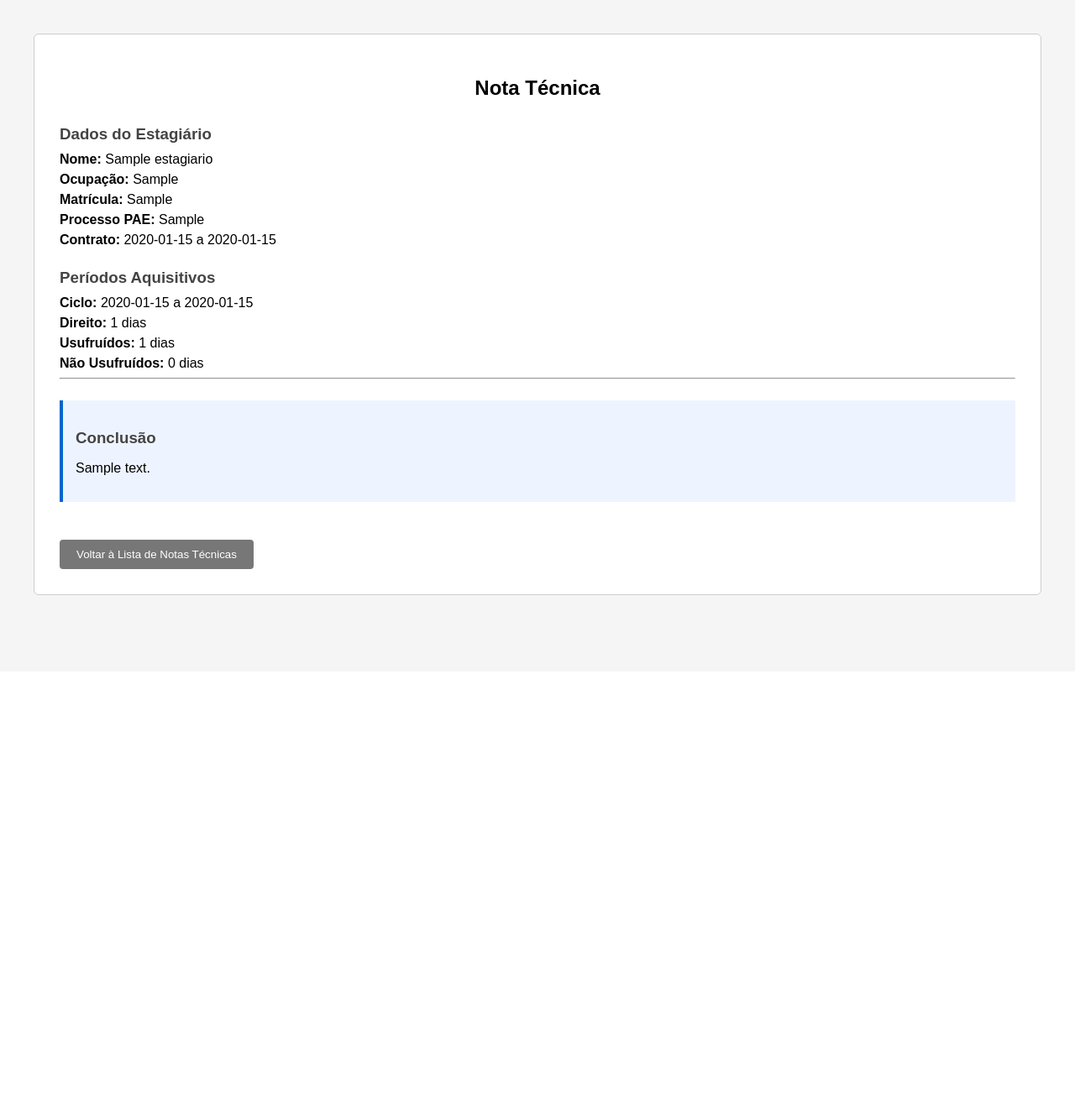
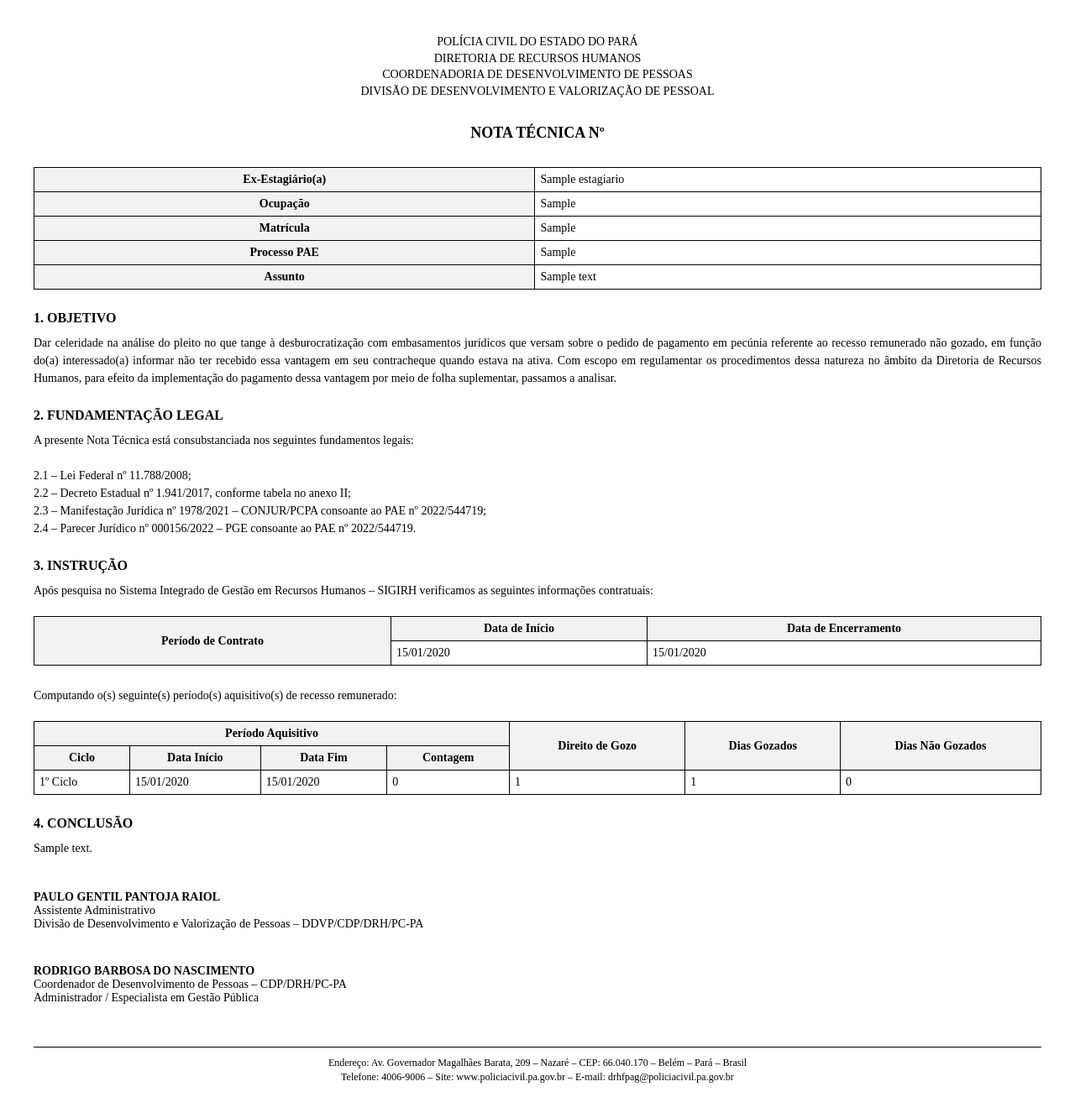
Before and after one commit to ljspinelli/nota-tecnica-fastapi, a FastAPI app: page /nota-tecnica/1/visualizar in a window 1280 px wide. Shown: the whole page at 84% size. Before the commit the page ends 709 px from the top, so only its background shows below. Run offline with FastAPI, Linux system fonts and the light colour scheme; tables that the repository leaves empty hold one stand-in row (values such as "Sample post").

Commit message:
Refactor nota_final.html for improved layout and style
Updated the styling and structure of the nota_final.html template, including changes to fonts, colors, and layout elements. Added institutional header and modified sections for better clarity and organization.

```diff
--- a/app/templates/nota_final.html
+++ b/app/templates/nota_final.html
@@ -6,117 +6,236 @@
 
     <style>
         body {
-            font-family: Arial, sans-serif;
+            font-family: "Times New Roman", serif;
             margin: 40px;
-            background-color: #f5f5f5;
+            background-color: #ffffff;
+            color: #000;
         }
 
-        .container {
-            background: #fff;
-            padding: 30px;
-            border: 1px solid #ccc;
-            border-radius: 6px;
+        .cabecalho {
+            text-align: center;
+            font-size: 14px;
+            line-height: 1.4;
+            margin-bottom: 30px;
         }
 
         h2 {
             text-align: center;
+            margin-top: 10px;
             margin-bottom: 30px;
+            font-size: 18px;
+            text-transform: uppercase;
         }
 
-        .secao {
+        table {
+            width: 100%;
+            border-collapse: collapse;
             margin-bottom: 25px;
+            font-size: 14px;
         }
 
-        .secao h3 {
-            margin-bottom: 10px;
-            color: #444;
+        table th, table td {
+            border: 1px solid #000;
+            padding: 6px;
         }
 
-        .linha {
-            margin-bottom: 6px;
+        table th {
+            background-color: #f2f2f2;
+            text-align: center;
         }
 
-        .label {
+        .secao-titulo {
             font-weight: bold;
+            margin-top: 25px;
+            margin-bottom: 10px;
+            font-size: 16px;
         }
 
-        .conclusao {
-            margin-top: 20px;
-            padding: 15px;
-            background: #eef4ff;
-            border-left: 4px solid #0066cc;
+        .texto {
+            text-align: justify;
+            font-size: 14px;
+            line-height: 1.5;
+            margin-bottom: 20px;
         }
 
-        .btn-voltar {
-            margin-top: 20px;
-            padding: 10px 20px;
-            background-color: #777;
-            color: white;
-            border: none;
-            cursor: pointer;
-            border-radius: 4px;
+        .assinaturas {
+            margin-top: 40px;
+            font-size: 14px;
         }
 
-        .btn-voltar:hover {
-            background-color: #555;
+        .assinatura-bloco {
+            margin-bottom: 40px;
+        }
+
+        .assinatura-nome {
+            font-weight: bold;
+            text-transform: uppercase;
+        }
+
+        .rodape {
+            margin-top: 50px;
+            text-align: center;
+            font-size: 12px;
+            line-height: 1.4;
+            border-top: 1px solid #000;
+            padding-top: 10px;
         }
     </style>
 </head>
 <body>
 
-<div class="container">
-
-    <h2>Nota Técnica<br>{{ nota.numero_nota }}</h2>
-
 <!-- ============================
-         DADOS DO ESTAGIÁRIO
+     CABEÇALHO INSTITUCIONAL
 ============================ -->
-    <div class="secao">
-        <h3>Dados do Estagiário</h3>
-
-        <div class="linha"><span class="label">Nome:</span> {{ est.nome }}</div>
-        <div class="linha"><span class="label">Ocupação:</span> {{ est.ocupacao }}</div>
-        <div class="linha"><span class="label">Matrícula:</span> {{ est.matricula }}</div>
-        <div class="linha"><span class="label">Processo PAE:</span> {{ est.processo_pae }}</div>
-        <div class="linha"><span class="label">Contrato:</span> {{ est.data_inicio_contrato }} a {{ est.data_fim_contrato }}</div>
+<div class="cabecalho">
+    <div>POLÍCIA CIVIL DO ESTADO DO PARÁ</div>
+    <div>DIRETORIA DE RECURSOS HUMANOS</div>
+    <div>COORDENADORIA DE DESENVOLVIMENTO DE PESSOAS</div>
+    <div>DIVISÃO DE DESENVOLVIMENTO E VALORIZAÇÃO DE PESSOAL</div>
 </div>
 
 <!-- ============================
-         CICLOS
+     TÍTULO E NUMERAÇÃO
 ============================ -->
-    <div class="secao">
-        <h3>Períodos Aquisitivos</h3>
+<h2>NOTA TÉCNICA Nº {{ nota.numero_nota }}</h2>
+
+<!-- ============================
+     TABELA DE IDENTIFICAÇÃO
+============================ -->
+<table>
+    <tr>
+        <th>Ex-Estagiário(a)</th>
+        <td>{{ est.nome }}</td>
+    </tr>
+    <tr>
+        <th>Ocupação</th>
+        <td>{{ est.ocupacao }}</td>
+    </tr>
+    <tr>
+        <th>Matrícula</th>
+        <td>{{ est.matricula }}</td>
+    </tr>
+    <tr>
+        <th>Processo PAE</th>
+        <td>{{ est.processo_pae }}</td>
+    </tr>
+    <tr>
+        <th>Assunto</th>
+        <td>{{ nota.texto_conclusao.split('.')[0] }}</td>
+    </tr>
+</table>
+
+<!-- ============================
+     OBJETIVO
+============================ -->
+<div class="secao-titulo">1. OBJETIVO</div>
+
+<div class="texto">
+Dar celeridade na análise do pleito no que tange à desburocratização com embasamentos jurídicos que versam sobre o pedido de pagamento em pecúnia referente ao recesso remunerado não gozado, em função do(a) interessado(a) informar não ter recebido essa vantagem em seu contracheque quando estava na ativa. Com escopo em regulamentar os procedimentos dessa natureza no âmbito da Diretoria de Recursos Humanos, para efeito da implementação do pagamento dessa vantagem por meio de folha suplementar, passamos a analisar.
+</div>
+
+<!-- ============================
+     FUNDAMENTAÇÃO LEGAL
+============================ -->
+<div class="secao-titulo">2. FUNDAMENTAÇÃO LEGAL</div>
+
+<div class="texto">
+A presente Nota Técnica está consubstanciada nos seguintes fundamentos legais:
+<br><br>
+2.1 – Lei Federal nº 11.788/2008;<br>
+2.2 – Decreto Estadual nº 1.941/2017, conforme tabela no anexo II;<br>
+2.3 – Manifestação Jurídica nº 1978/2021 – CONJUR/PCPA consoante ao PAE nº 2022/544719;<br>
+2.4 – Parecer Jurídico nº 000156/2022 – PGE consoante ao PAE nº 2022/544719.
+</div>
+
+<!-- ============================
+     INSTRUÇÃO
+============================ -->
+<div class="secao-titulo">3. INSTRUÇÃO</div>
+
+<div class="texto">
+Após pesquisa no Sistema Integrado de Gestão em Recursos Humanos – SIGIRH verificamos as seguintes informações contratuais:
+</div>
+
+<!-- Tabela do período de contrato -->
+<table>
+    <tr>
+        <th rowspan="2">Período de Contrato</th>
+        <th>Data de Início</th>
+        <th>Data de Encerramento</th>
+    </tr>
+    <tr>
+        <td>{{ est.data_inicio_contrato.strftime("%d/%m/%Y") }}</td>
+        <td>{{ est.data_fim_contrato.strftime("%d/%m/%Y") }}</td>
+    </tr>
+</table>
+
+<div class="texto">
+Computando o(s) seguinte(s) período(s) aquisitivo(s) de recesso remunerado:
+</div>
+
+<!-- Tabela dos ciclos -->
+<table>
+    <tr>
+        <th colspan="4">Período Aquisitivo</th>
+        <th rowspan="2">Direito de Gozo</th>
+        <th rowspan="2">Dias Gozados</th>
+        <th rowspan="2">Dias Não Gozados</th>
+    </tr>
+    <tr>
+        <th>Ciclo</th>
+        <th>Data Início</th>
+        <th>Data Fim</th>
+        <th>Contagem</th>
+    </tr>
 
     {% for c in ciclos %}
-            <div class="linha">
-                <span class="label">Ciclo:</span>
-                {{ c.data_inicio }} a {{ c.data_fim }}
-            </div>
-            <div class="linha">
-                <span class="label">Direito:</span> {{ c.dias_direito }} dias
-            </div>
-            <div class="linha">
-                <span class="label">Usufruídos:</span> {{ c.dias_gozados }} dias
-            </div>
-            <div class="linha">
-                <span class="label">Não Usufruídos:</span> {{ c.dias_direito - c.dias_gozados }} dias
-            </div>
-            <hr>
+    <tr>
+        <td>{{ loop.index }}º Ciclo</td>
+        <td>{{ c.data_inicio.strftime("%d/%m/%Y") }}</td>
+        <td>{{ c.data_fim.strftime("%d/%m/%Y") }}</td>
+        <td>{{ (c.data_fim - c.data_inicio).days }}</td>
+        <td>{{ c.dias_direito }}</td>
+        <td>{{ c.dias_gozados }}</td>
+        <td>{{ c.dias_direito - c.dias_gozados }}</td>
+    </tr>
     {% endfor %}
-    </div>
+</table>
 
 <!-- ============================
      CONCLUSÃO
 ============================ -->
-    <div class="secao conclusao">
-        <h3>Conclusão</h3>
-        <p>{{ nota.texto_conclusao }}</p>
+<div class="secao-titulo">4. CONCLUSÃO</div>
+
+<div class="texto">
+{{ nota.texto_conclusao }}
 </div>
 
-    <button class="btn-voltar" onclick="window.location.href='/notas-tecnicas'">
-        Voltar à Lista de Notas Técnicas
-    </button>
+<!-- ============================
+     ASSINATURAS
+============================ -->
+<div class="assinaturas">
 
+    <div class="assinatura-bloco">
+        <div class="assinatura-nome">PAULO GENTIL PANTOJA RAIOL</div>
+        Assistente Administrativo<br>
+        Divisão de Desenvolvimento e Valorização de Pessoas – DDVP/CDP/DRH/PC-PA
+    </div>
+
+    <div class="assinatura-bloco">
+        <div class="assinatura-nome">RODRIGO BARBOSA DO NASCIMENTO</div>
+        Coordenador de Desenvolvimento de Pessoas – CDP/DRH/PC-PA<br>
+        Administrador / Especialista em Gestão Pública
+    </div>
+
+</div>
+
+<!-- ============================
+     RODAPÉ
+============================ -->
+<div class="rodape">
+Endereço: Av. Governador Magalhães Barata, 209 – Nazaré – CEP: 66.040.170 – Belém – Pará – Brasil<br>
+Telefone: 4006-9006 – Site: www.policiacivil.pa.gov.br – E-mail: drhfpag@policiacivil.pa.gov.br
 </div>
 
 </body>
```
Lines whose indentation alone changed are shown as unchanged.
